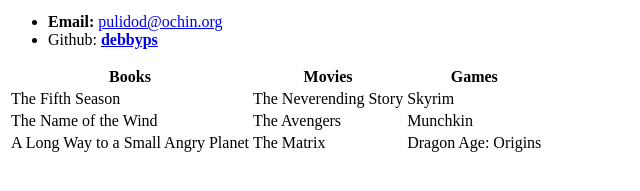
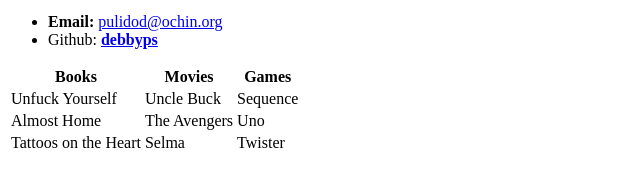
Before and after one commit to debbyps/debbyps.github.io, a plain HTML site: page index.html in a window 1280 px wide. Shown: the part 321-512 px from the top of the page, without its empty margins (0-640 px from the left). Drawn offline with Linux system fonts and the light colour scheme.

Commit message:
bio change

```diff
--- a/index.html
+++ b/index.html
@@ -20,19 +20,19 @@
       <th>Games</th>
     </tr>
     <tr>
-      <td>The Fifth Season</td>
-      <td>The Neverending Story</td>
-      <td>Skyrim</td>
+      <td>Unfuck Yourself</td>
+      <td>Uncle Buck</td>
+      <td>Sequence</td>
     </tr>
     <tr>
-      <td>The Name of the Wind</td>
+      <td>Almost Home</td>
       <td>The Avengers</td>
-      <td>Munchkin</td>
+      <td>Uno</td>
     </tr>
     <tr>
-      <td>A Long Way to a Small Angry Planet</td>
-      <td>The Matrix</td>
-      <td>Dragon Age: Origins</td>
+      <td>Tattoos on the Heart</td>
+      <td>Selma</td>
+      <td>Twister</td>
     </tr>
   </table>
 </body>
```
